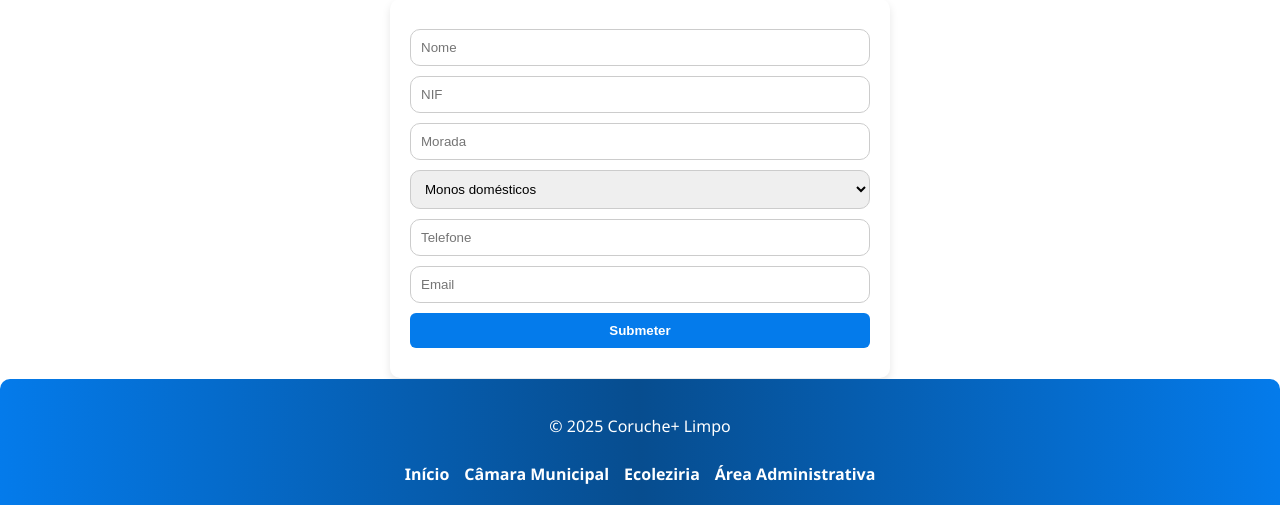
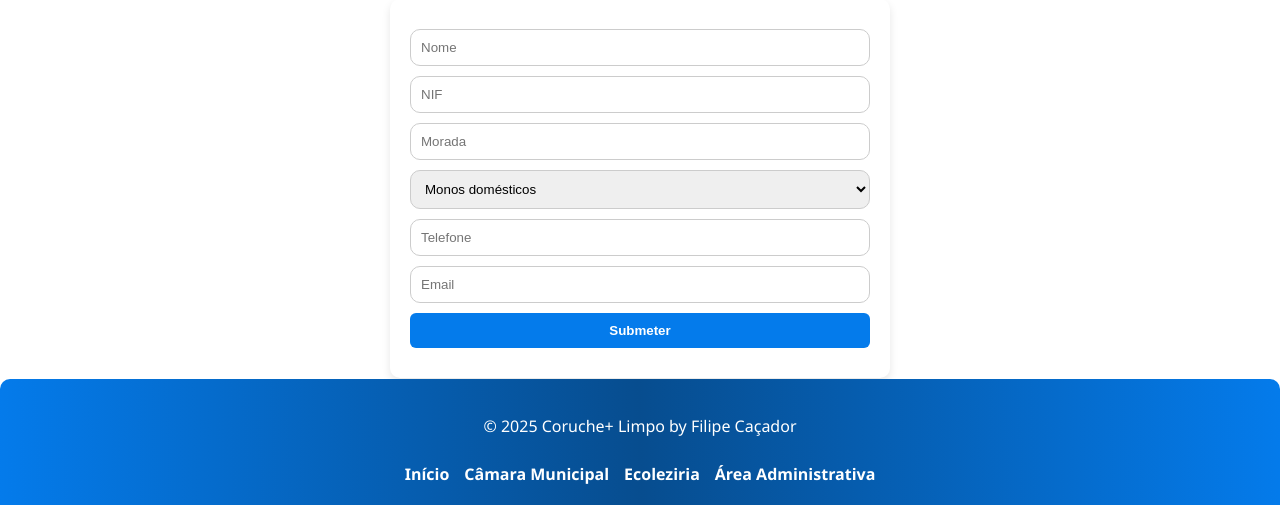
Before and after one commit to FilipeCacador2/Concelho-Limpo, a Flask app: page / in a window 1280 px wide. Shown: the part 295-800 px from the top of the page. Run offline with Flask 3, Linux system fonts and the light colour scheme.

```diff
--- a/templates/index.html
+++ b/templates/index.html
@@ -47,7 +47,7 @@
 
     <footer>
       <div class="footer-content">
-        <p>&copy; 2025 Coruche+ Limpo</p>
+        <p>&copy; 2025 Coruche+ Limpo by Filipe Caçador</p>
         <nav>
           <ul>
             <li><a href="/">Início</a></li>
--- a/templates/login.html
+++ b/templates/login.html
@@ -22,7 +22,7 @@
 
     <footer>
       <div class="footer-content">
-        <p>&copy; 2025 Coruche+ Limpo</p>
+        <p>&copy; 2025 Coruche+ Limpo by Filipe Caçador</p>
         <nav>
           <ul>
             <li><a href="{{ url_for('index') }}">Início</a></li>
```
